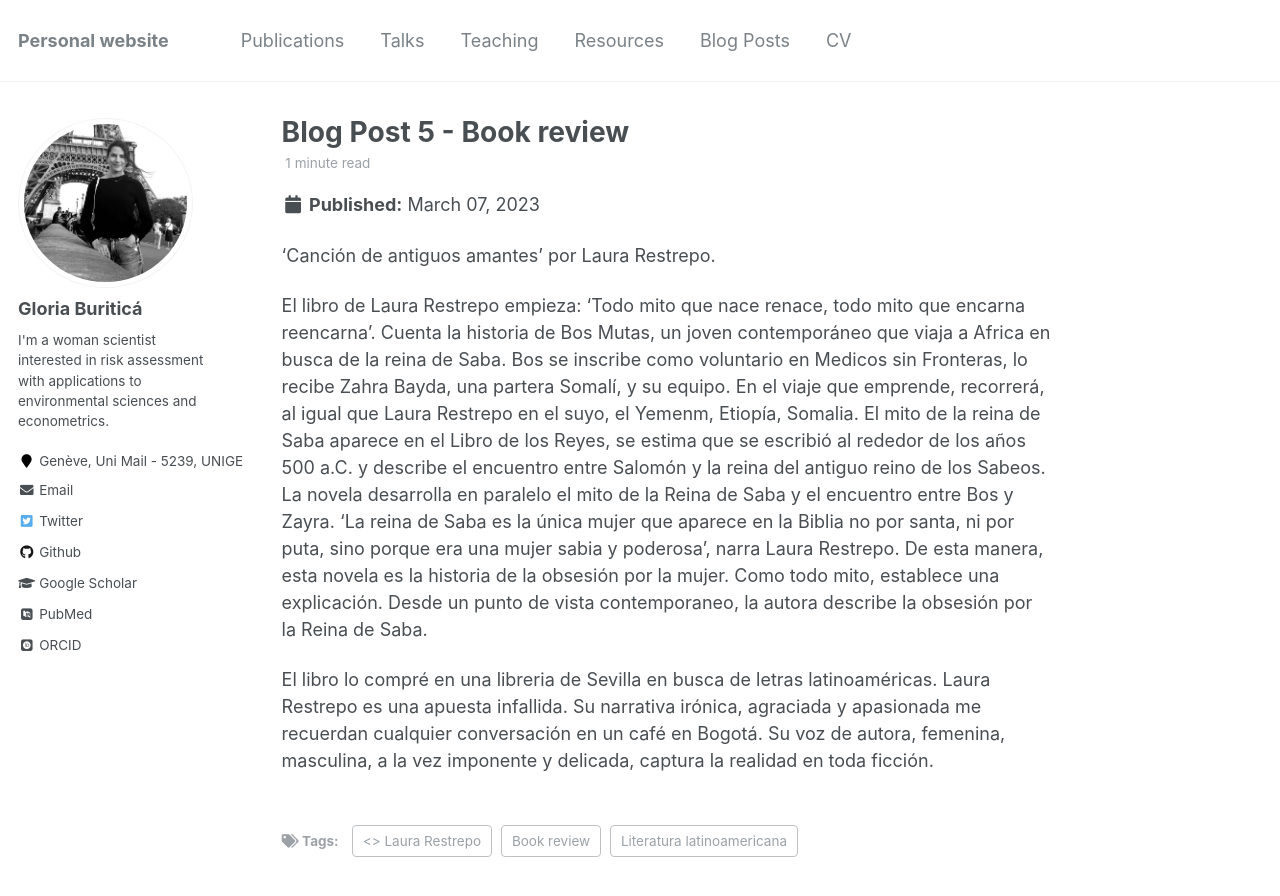
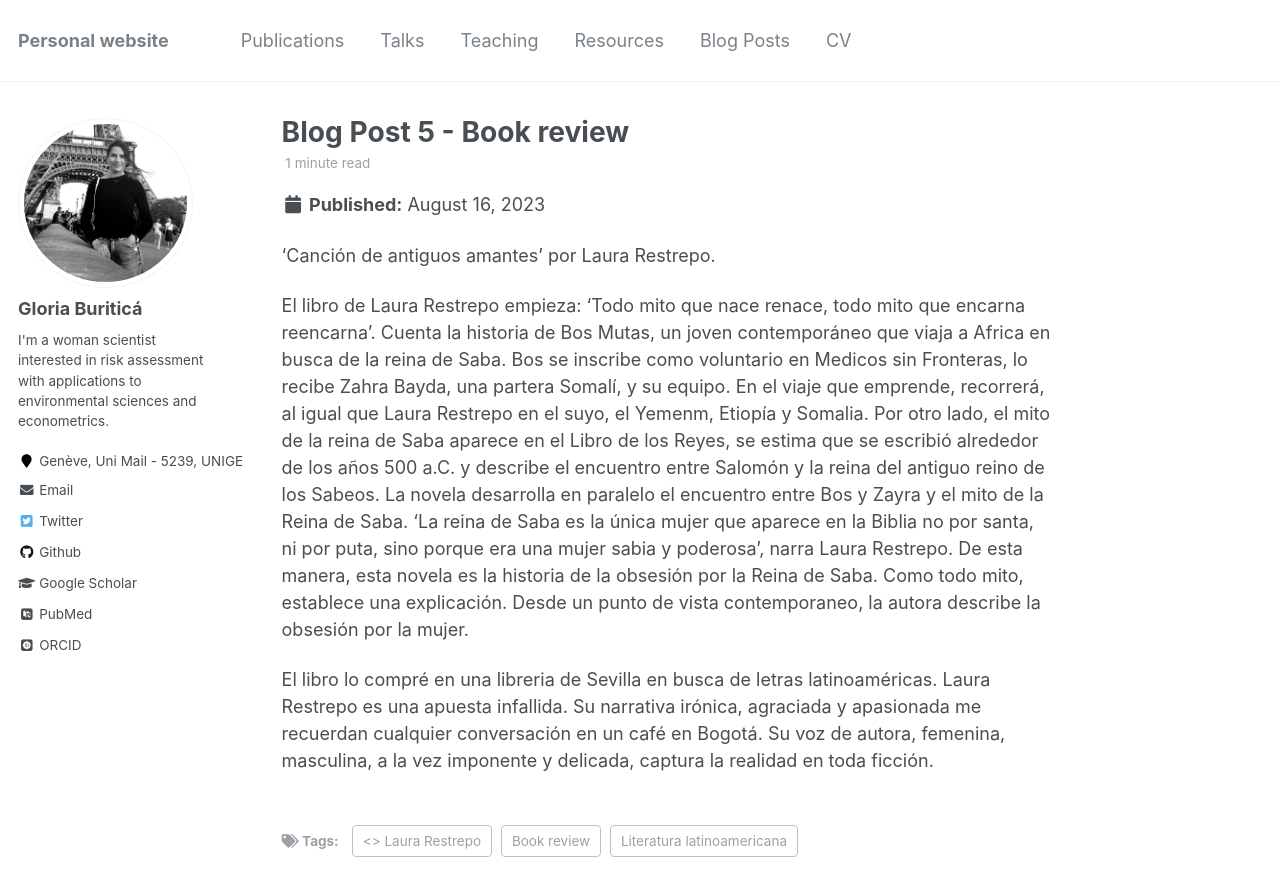
Before and after one commit to GBuritica/GBuritica.github.io, a Jekyll site: the page built from _posts/2023-08-16-blog-post-5.md, in a window 1280 px wide and 900 px high. Shown: the top 896 px of the window. Built offline with Jekyll 4.4.1, drawn with Linux system fonts in a browser that asks for light colours; some web fonts are replaced.

Commit message:
Update 2023-08-16-blog-post-5.md

```diff
--- a/_posts/2023-08-16-blog-post-5.md
+++ b/_posts/2023-08-16-blog-post-5.md
@@ -1,6 +1,6 @@
 ---
 title: 'Blog Post 5 - Book review'
-date: 2023-03-07
+date: 2023-08-16
 permalink: /posts/2023-08-16-blog-post-5
 tags:
   - Book review
@@ -16,13 +16,13 @@ tags:
 El libro de Laura Restrepo empieza: 'Todo mito que nace renace, todo mito que encarna reencarna'.
 Cuenta la historia de Bos Mutas, un joven contemporáneo que viaja a Africa en busca de la reina de Saba.
 Bos se inscribe como voluntario en Medicos sin Fronteras, lo recibe Zahra Bayda, una partera Somalí, y su equipo.
-En el viaje que emprende, recorrerá, al igual que Laura Restrepo en el suyo, el Yemenm, Etiopía, Somalia.
-El mito de la reina de Saba aparece en el Libro de los Reyes, se estima que se escribió al rededor de los años 500 a.C. y describe el encuentro entre Salomón y la reina del antiguo reino de los Sabeos.
-La novela desarrolla en paralelo el mito de la Reina de Saba y el encuentro entre Bos y Zayra.
+En el viaje que emprende, recorrerá, al igual que Laura Restrepo en el suyo, el Yemenm, Etiopía y Somalia.
+Por otro lado, el mito de la reina de Saba aparece en el Libro de los Reyes, se estima que se escribió alrededor de los años 500 a.C. y describe el encuentro entre Salomón y la reina del antiguo reino de los Sabeos.
+La novela desarrolla en paralelo el encuentro entre Bos y Zayra y el mito de la Reina de Saba.
 'La reina de Saba es la única mujer que aparece en la Biblia no por santa, ni por puta, sino porque era una mujer sabia y poderosa', narra Laura Restrepo.
-De esta manera, esta novela es la historia de la obsesión por la mujer.
+De esta manera, esta novela es la historia de la obsesión por la Reina de Saba.
 Como todo mito, establece una explicación.
-Desde un punto de vista contemporaneo, la autora describe la obsesión por la Reina de Saba.
+Desde un punto de vista contemporaneo, la autora describe la obsesión por la mujer.
 
 
 El libro lo compré en una libreria de Sevilla en busca de letras latinoaméricas.
```
